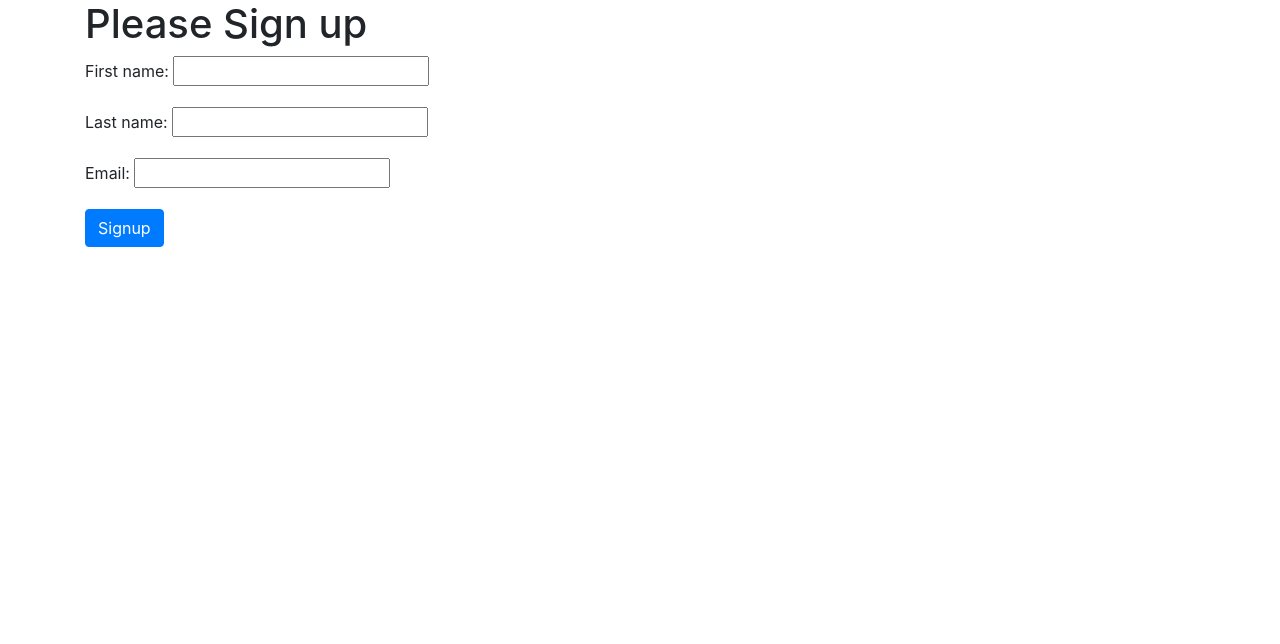
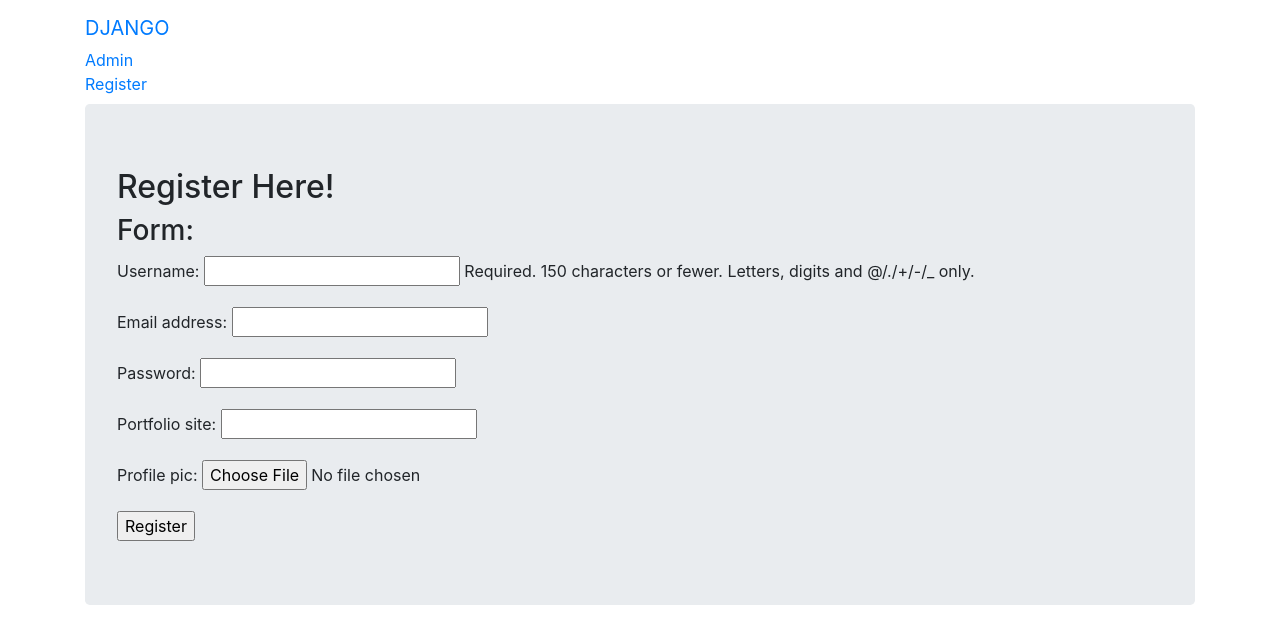
Before and after one commit to fuadmmnf/UserFormModel, a Django app: page /users/ in a window 1280 px wide. Shown: the top 644 px of the page. Run offline with Django 3.2, Linux system fonts and the light colour scheme; some libraries are stand-ins or nearby versions.

Commit message:
Build in user model

```diff
--- /dev/null
+++ b/templates/user_model/base.html
@@ -0,0 +1,24 @@
+<!DOCTYPE html>
+<html>
+<head>
+	<title></title>
+	 <link rel="stylesheet" href="https://maxcdn.bootstrapcdn.com/bootstrap/4.0.0/css/bootstrap.min.css" integrity="sha384-Gn5384xqQ1aoWXA+058RXPxPg6fy4IWvTNh0E263XmFcJlSAwiGgFAW/dAiS6JXm" crossorigin="anonymous">
+</head>
+<body>
+	<nav class="navbar navbar-default navbar-static-top">
+		<div class="container">
+			<ul class="nav navbar-nav">
+				<li><a class="navbar-brand" href="{% url 'index' %}">DJANGO</a></li>
+				<li><a class="navbar-link" href="{% url 'admin:index' %}">Admin</a></li>
+				<li><a class="navbar-link" href="{% url 'user_model:register' %}">Register</a></li>
+			</ul>
+		</div>
+	</nav>
+
+    <div class="container">
+        {% block body_block %}
+
+        {% endblock %}
+    </div>
+</body>
+</html>
--- /dev/null
+++ b/templates/user_model/registration.html
@@ -0,0 +1,23 @@
+{% extends "user_model/base.html" %}
+{% load staticfiles %}
+
+{% block body_block %}
+    <div class="jumbotron">
+        {% if registered %}
+            <h3>Thank you for registering</h3>
+
+        {% else %}
+            <h2>Register Here!</h2>
+            <h3>Form:</h3>
+
+            <form method="POST" enctype="multipart/form-data">
+                {% csrf_token %}
+                {{ user_form.as_p }}
+                {{ profile_form.as_p }}
+
+                <input type="submit" name="" value="Register">
+            </form>
+
+        {% endif %}
+    </div>
+{% endblock %}
--- a/user_model/forms.py
+++ b/user_model/forms.py
@@ -1,7 +1,22 @@
 from django import forms
-from user_model.models import User
+from django.contrib.auth.models import User
+from user_model.models import UserInfo, UserProfileInfo
 
 class NewUserForm(forms.ModelForm):
     class Meta():
+        model = UserInfo
+        fields = '__all__'
+
+
+
+class UserForm(forms.ModelForm):
+    password = forms.CharField(widget=forms.PasswordInput)
+
+    class Meta():
         model = User
-        fields = '__all__'
+        fields = ('username', 'email', 'password')
+
+class UserProfileInfoForm(forms.ModelForm):
+    class Meta():
+        model = UserProfileInfo
+        fields = ('portfolio_site', 'profile_pic')
--- a/user_model/models.py
+++ b/user_model/models.py
@@ -1,7 +1,21 @@
 from django.db import models
+from django.contrib.auth.models import User
 
 # Create your models here.
-class User(models.Model):
+class UserInfo(models.Model):
     first_name = models.CharField(max_length=128)
     last_name = models.CharField(max_length=128)
     email = models.EmailField(max_length=128, unique=True)
+
+
+
+
+class UserProfileInfo(models.Model):
+    user = models.OneToOneField(User, on_delete=models.CASCADE)
+
+    #additional
+    portfolio_site = models.URLField(blank=True)
+    profile_pic = models.ImageField(upload_to='profile_pics', blank=True)
+
+    def __str__(self):
+        return self.user.username
--- a/user_model/urls.py
+++ b/user_model/urls.py
@@ -1,6 +1,9 @@
 from django.conf.urls import url
 from . import views
 
+app_name = 'user_model'
+
 urlpatterns = [
-  url(r'^$', views.users, name='users')
+  # url(r'^$', views.users, name='users'),
+  url(r'^$', views.register, name='register')
 ]
--- a/user_model/views.py
+++ b/user_model/views.py
@@ -1,5 +1,5 @@
 from django.shortcuts import render
-from .forms import NewUserForm
+from .forms import NewUserForm, UserProfileInfoForm, UserForm
 # Create your views here.
 
 def index(request):
@@ -18,3 +18,41 @@ def users(request):
             print("ERROR FORM INVALID")
 
     return render(request, 'user_model/users.html', {'form': form})
+
+
+
+def register(request):
+    registered = False
+
+    if request.method == "POST":
+        user_form = UserForm(data = request.POST)
+        profile_form = UserProfileInfoForm(data=request.POST)
+
+        if user_form.is_valid() and profile_form.is_valid():
+            user = user_form.save()
+            user.set_password(user.password)
+            user.save()
+
+            profile = profile_form.save(commit=False)
+            profile.user = user
+            profile.save()
+
+            if 'profile_pic' in request.FILES:
+                profile.profile_pic = request.FILES['profile_pic']
+
+            profile.save()
+
+            registered = True
+
+        else:
+            print(user_form.errors, profile_form.errors)
+    else:
+        user_form = UserForm()
+        profile_form = UserProfileInfoForm()
+
+    return render(request, 'user_model/registration.html',
+                  {
+                      'user_form': user_form,
+                      'profile_form': profile_form,
+                      'registered': registered,
+                  })
```
Also changed, not shown: UserModelDemo/settings.py (+18 -1 lines), templates/user_model/index.html (+7 -7 lines), user_model/admin.py (+5 -2 lines), db.sqlite3, media/profile_pics/image.png (added), user_model/migrations/0002_auto_20190604_1722.py (added).
